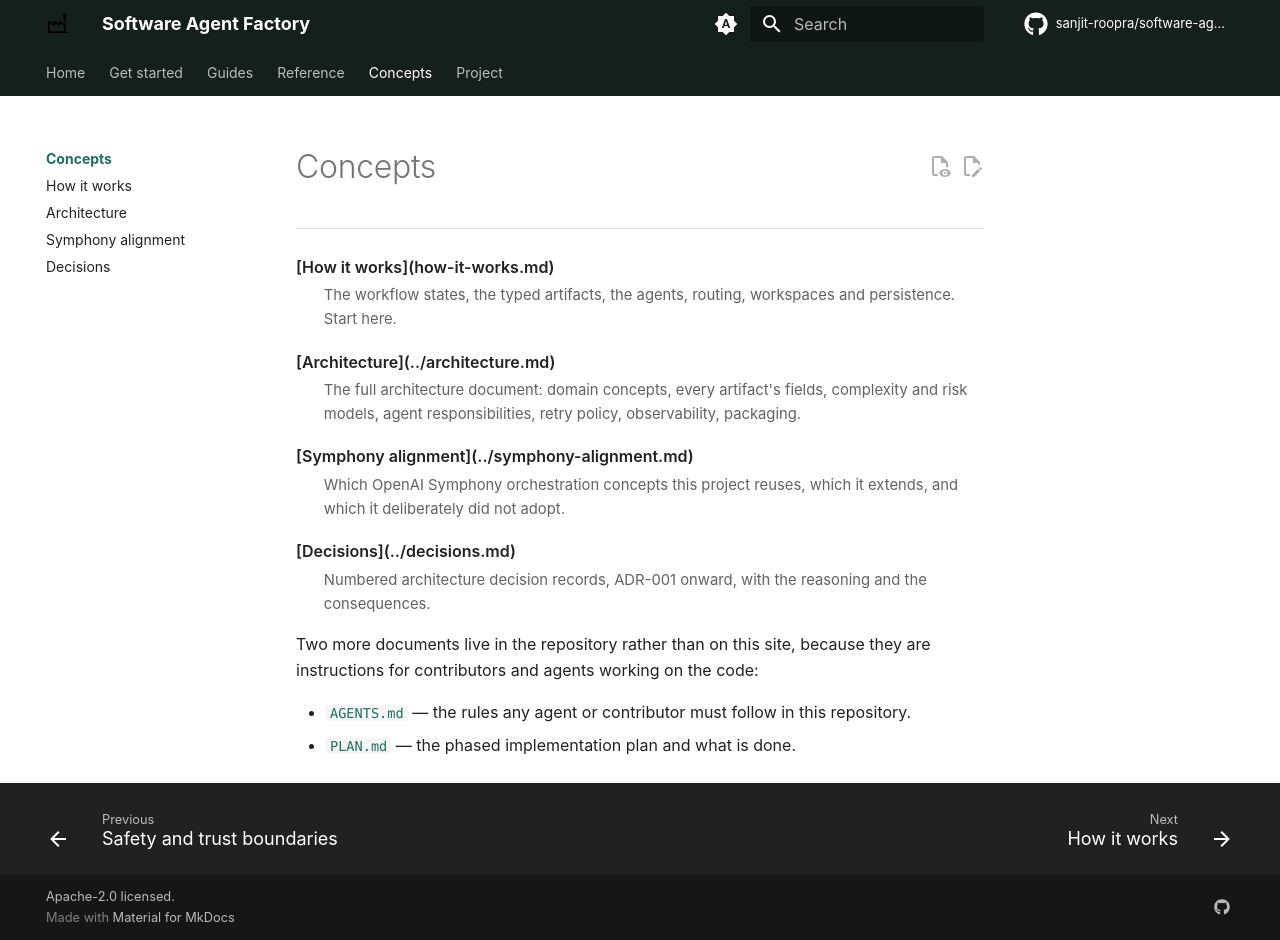
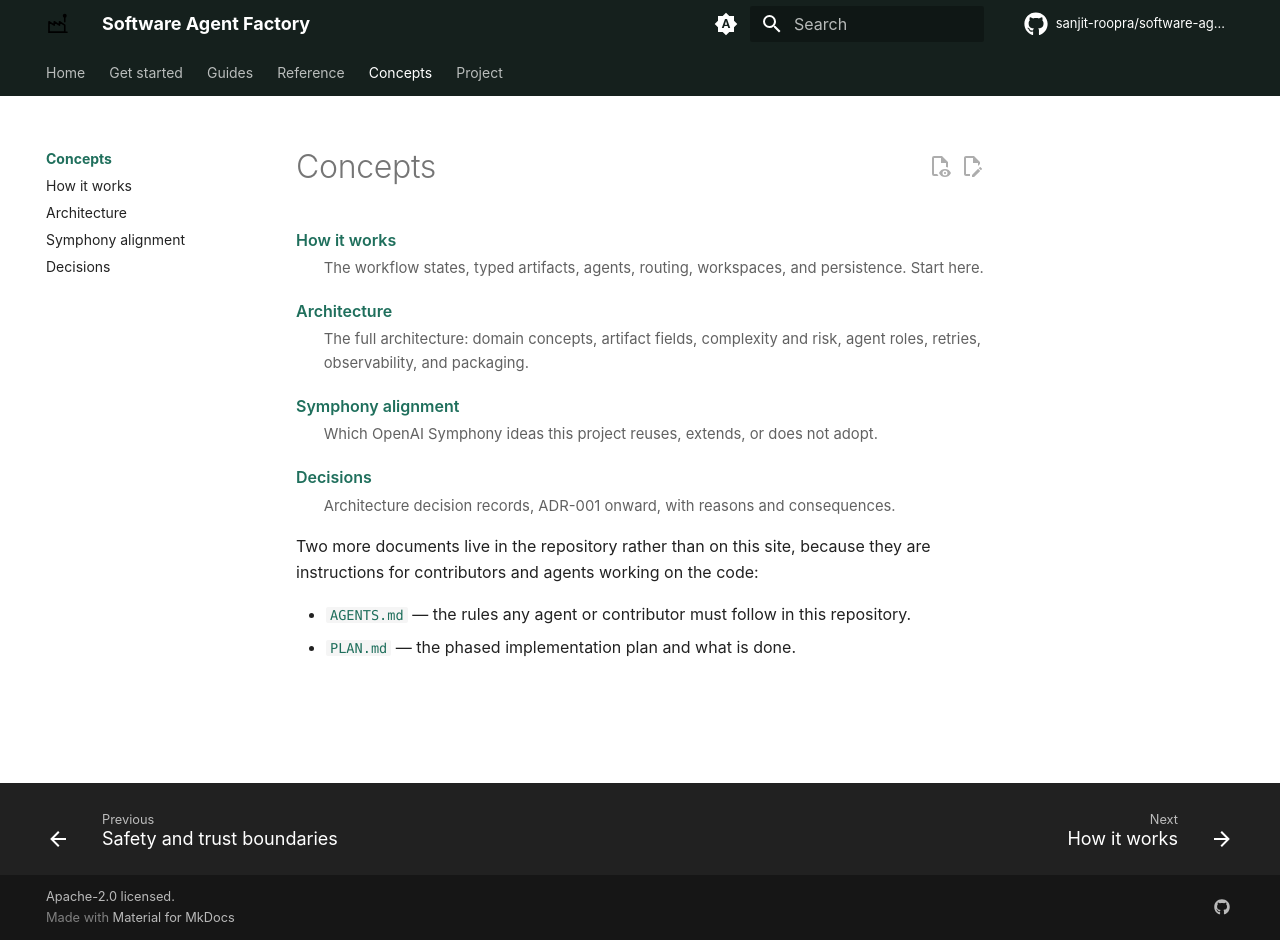
Before and after one commit to sanjit-roopra/software-agent-factory, an MkDocs documentation site: the page built from docs/concepts/index.md, in a window 1280 px wide and 940 px high. Built offline with MkDocs 1.6.1 and Material for MkDocs 9.7.7, drawn with Linux system fonts in a browser that asks for light colours; comment, search, counter and statistics services are not loaded.

Commit message:
Fix rendered documentation links (#5)
Replace raw HTML index lists with Markdown definition lists and fail documentation builds when visible Markdown link syntax reaches generated HTML.\n\nCo-authored-by: Copilot <223556219+Copilot@users.noreply.github.com>

```diff
--- a/docs/assets/stylesheets/extra.css
+++ b/docs/assets/stylesheets/extra.css
@@ -116,18 +116,12 @@
 }
 
 /* Section index lists. */
-.saf-index {
-  border-top: 1px solid var(--saf-border);
-  margin-top: 1.2rem;
-  padding-top: 0.4rem;
-}
-
-.saf-index dt {
+.md-typeset dl dt {
   font-weight: 600;
   margin-top: 0.9rem;
 }
 
-.saf-index dd {
+.md-typeset dl dd {
   margin: 0.2rem 0 0 0;
   color: var(--saf-muted);
   font-size: 0.74rem;
--- a/docs/concepts/index.md
+++ b/docs/concepts/index.md
@@ -1,20 +1,18 @@
 # Concepts
 
-<dl class="saf-index" markdown>
+[How it works](how-it-works.md)
+: The workflow states, typed artifacts, agents, routing, workspaces, and
+  persistence. Start here.
 
-<dt>[How it works](how-it-works.md)</dt>
-<dd>The workflow states, the typed artifacts, the agents, routing, workspaces and persistence. Start here.</dd>
+[Architecture](../architecture.md)
+: The full architecture: domain concepts, artifact fields, complexity and risk,
+  agent roles, retries, observability, and packaging.
 
-<dt>[Architecture](../architecture.md)</dt>
-<dd>The full architecture document: domain concepts, every artifact's fields, complexity and risk models, agent responsibilities, retry policy, observability, packaging.</dd>
+[Symphony alignment](../symphony-alignment.md)
+: Which OpenAI Symphony ideas this project reuses, extends, or does not adopt.
 
-<dt>[Symphony alignment](../symphony-alignment.md)</dt>
-<dd>Which OpenAI Symphony orchestration concepts this project reuses, which it extends, and which it deliberately did not adopt.</dd>
-
-<dt>[Decisions](../decisions.md)</dt>
-<dd>Numbered architecture decision records, ADR-001 onward, with the reasoning and the consequences.</dd>
-
-</dl>
+[Decisions](../decisions.md)
+: Architecture decision records, ADR-001 onward, with reasons and consequences.
 
 Two more documents live in the repository rather than on this site, because they
 are instructions for contributors and agents working on the code:
```
Also changed, not shown: docs/get-started/index.md (+9 -10 lines), docs/guides/index.md (+10 -12 lines), docs/project/index.md (+6 -10 lines), docs/reference/index.md (+6 -10 lines), scripts/docs/check_rendered_links.py (added, +69 -0 lines), 5 other files.
